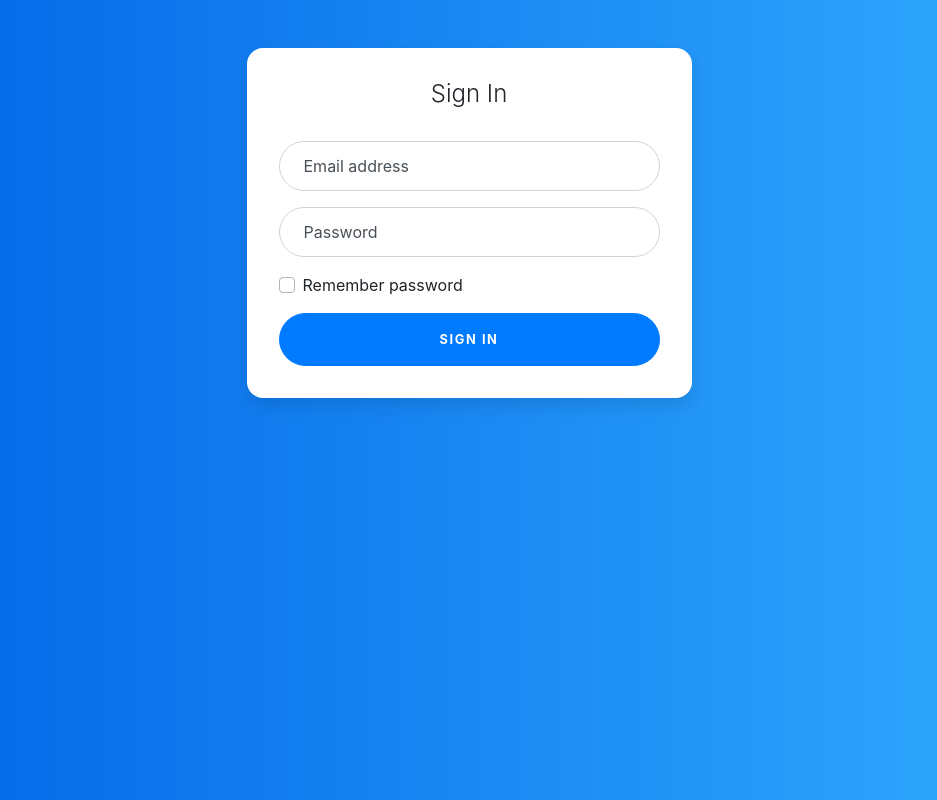
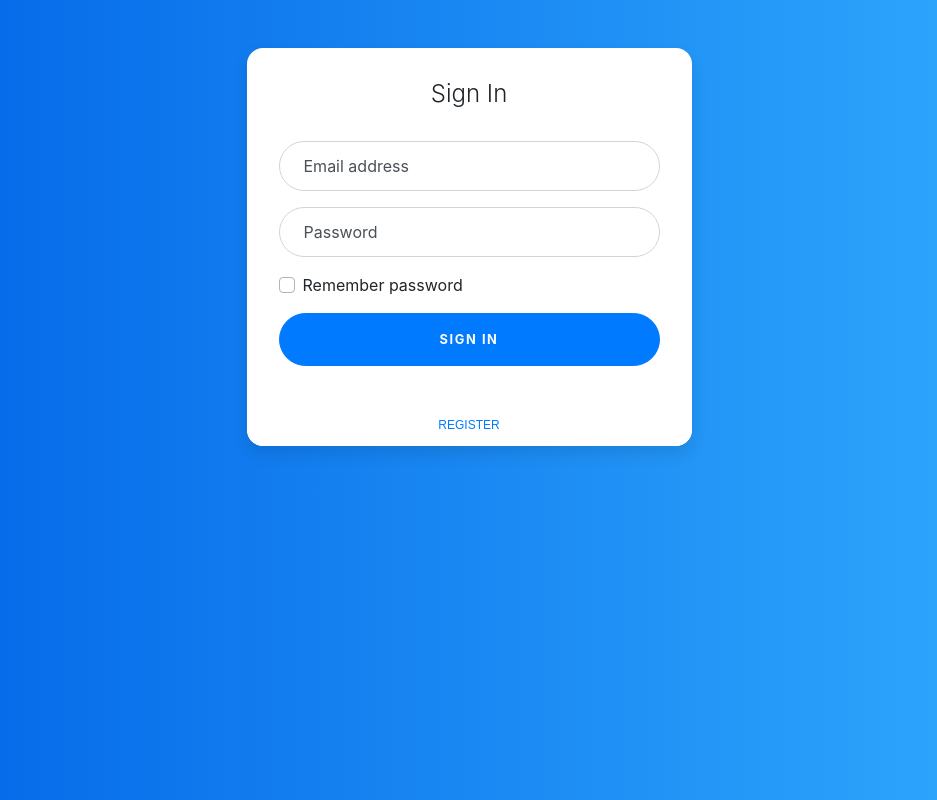
Before and after one commit to Maksura1/twitter-react, a React (Create React App) app: page / in a window 1280 px wide. Shown: the whole page, without its empty margins (171-1108 px from the left). Built offline with nearby package versions, Linux system fonts and the light colour scheme.

Commit message:
Added Register button on Login Page

```diff
--- a/src/components/Auth/Login.css
+++ b/src/components/Auth/Login.css
@@ -3,6 +3,18 @@
   --input-padding-y: .75rem;
 }
 
+a {
+	color: #007bff;
+	font-size: 12px;
+	font-family: sans-serif;
+}
+
+#button {
+	background-color: white;
+	border-radius: 15px;
+	border-color: white;
+
+}
 body {
   background: #007bff;
   background: linear-gradient(to right, #0062E6, #33AEFF);
--- a/src/components/Auth/login.js
+++ b/src/components/Auth/login.js
@@ -30,10 +30,13 @@ class Login extends Component {
 
 					</form>
 				</div>
+				<button id ="button" type="button" class="btn btn-primary btn-lg btn-block"> <a href="http://localhost:3000/register">REGISTER</a></button>
 			</div>
 		</div>
 	</div>
 </div>
+
+
 
   )
  }
```
